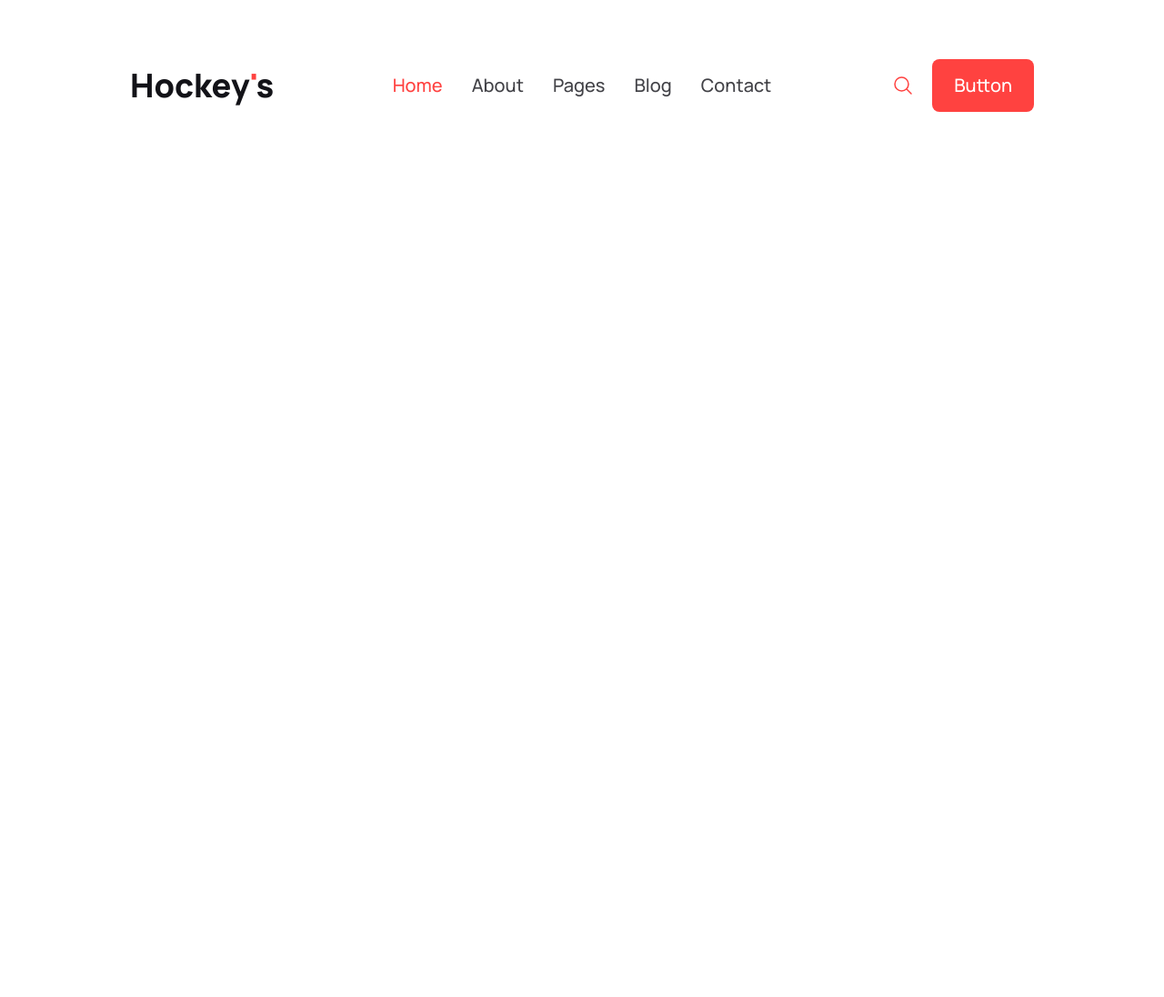
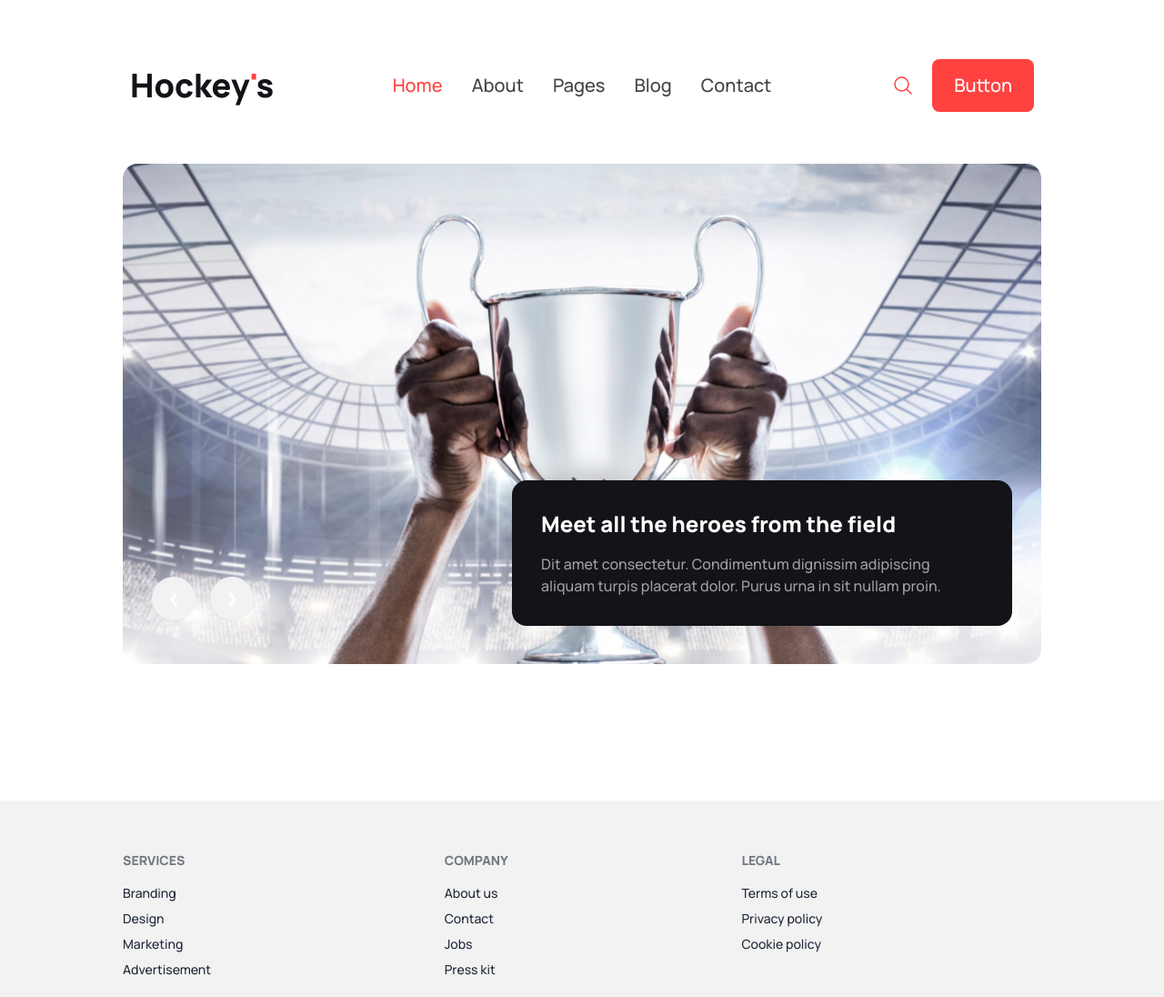
Before and after one commit to haqueashraful/sportz-time, a plain HTML site: page index.html in a window 1280 px wide. Shown: the whole page at 91% size. Before the commit the page ends 800 px from the top, so only its background shows below. Drawn offline with nearby package versions, Linux system fonts and the light colour scheme.

Commit message:
banner section complete

```diff
--- a/index.html
+++ b/index.html
@@ -50,13 +50,13 @@
 
 </head>
 
-<body class="font-manrope sm:p-3 md:p-5 lg:px-[135px] lg:pt-14">
-    <header class="container mx-auto">
+<body class="font-manrope m-0 p-0">
+    <header class="xl:container mx-auto  p-3 md:p-5 lg:px-[135px] lg:pt-14">
         <nav>
             <div class="navbar bg-white">
                 <div class="navbar-start">
                     <div class="dropdown">
-                        <div tabindex="0" role="button" class="btn btn-ghost lg:hidden">
+                        <div tabindex="0" role="button" class="mr-2 lg:hidden">
                             <svg xmlns="http://www.w3.org/2000/svg" class="h-5 w-5" fill="none" viewBox="0 0 24 24"
                                 stroke="currentColor">
                                 <path stroke-linecap="round" stroke-linejoin="round" stroke-width="2"
@@ -96,14 +96,67 @@
                 </div>
             </div>
         </nav>
+        <!-- banner section  -->
+        <section class="my-4 lg:my-12 md:my-8 relative">
+            <div class="carousel w-full lg:h-[550px] rounded-2xl">
+                <div id="slide1" class="carousel-item relative w-full">
+                    <img src="Images/slider1.png" class="w-full" />
+
+                    <div class="absolute z-50 flex justify-between gap-4 transform -translate-y-1/2 left-8 bottom-6">
+                        <a href="#slide3" class="btn btn-circle text-white">❮</a>
+                        <a href="#slide2" class="btn btn-circle text-white">❯</a>
+                    </div>
+                </div>
+                <div id="slide2" class="carousel-item relative w-full">
+                    <img src="Images/slider2.jpg" class="w-full" />
+                    <div class="absolute z-50 flex justify-between gap-4 transform -translate-y-1/2 left-8 bottom-6">
+                        <a href="#slide1" class="btn btn-circle text-white">❮</a>
+                        <a href="#slide3" class="btn btn-circle text-white">❯</a>
+                    </div>
+                </div>
+                <div id="slide3" class="carousel-item relative w-full">
+                    <img  src="Images/slider3.jpg" class="w-full z-10" />
+
+                    <div class="absolute z-50 flex justify-between gap-4 transform -translate-y-1/2 left-8 bottom-12">
+                        <a href="#slide2" class="btn btn-circle text-white">❮</a>
+                        <a href="#slide1" class="btn btn-circle text-white">❯</a>
+                    </div>
+                </div>
+            </div>
+            <div class="p-4 lg:p-8 z-50 bg-[#131318] lg:absolute md:absolute transform lg:w-[550px] w-full md:w-1/2 lg:-translate-y-1/2 lg:right-8 md:right-8 lg:-bottom-8 md:bottom-8 rounded-2xl">
+                <h3 class="mb-2 lg:mb-4 text-xl lg:text-2xl font-extrabold text-white">Meet all the heroes from the field</h3>
+                <p class="text-base font-medium text-[#ffffff99]">Dit amet consectetur. Condimentum dignissim adipiscing aliquam turpis placerat dolor. Purus urna in sit nullam proin. </p>
+            </div>
+
+        </section>
+
+    </header>
+    <main class="sm:p-3 md:p-5 lg:px-[135px] lg:pt-14">
+
+    </main>
 
 
-    </header>
-    <main>
-
-    </main>
-    <footer>
-
+    <footer class="footer xl:container mx-auto bg-base-200 text-base-content  p-3 md:p-5 lg:px-[135px] lg:pt-14">
+        <nav>
+            <header class="footer-title">Services</header>
+            <a class="link link-hover">Branding</a>
+            <a class="link link-hover">Design</a>
+            <a class="link link-hover">Marketing</a>
+            <a class="link link-hover">Advertisement</a>
+        </nav>
+        <nav>
+            <header class="footer-title">Company</header>
+            <a class="link link-hover">About us</a>
+            <a class="link link-hover">Contact</a>
+            <a class="link link-hover">Jobs</a>
+            <a class="link link-hover">Press kit</a>
+        </nav>
+        <nav>
+            <header class="footer-title">Legal</header>
+            <a class="link link-hover">Terms of use</a>
+            <a class="link link-hover">Privacy policy</a>
+            <a class="link link-hover">Cookie policy</a>
+        </nav>
     </footer>
 </body>
 
```
Also changed, not shown: Images/slider1.png (renamed from Images/1.png), Images/slider2.jpg (added), Images/slider3.jpg (added).
